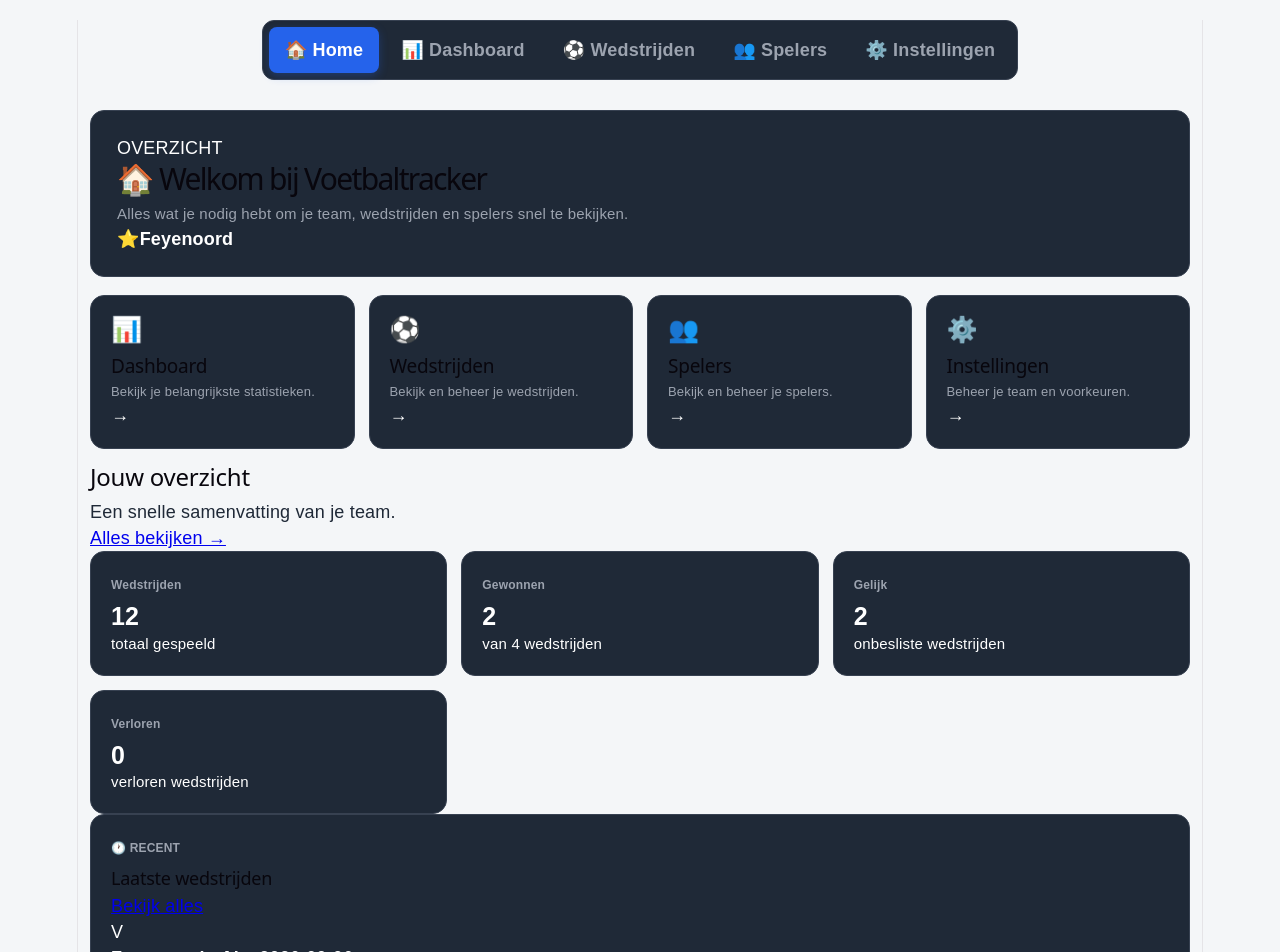
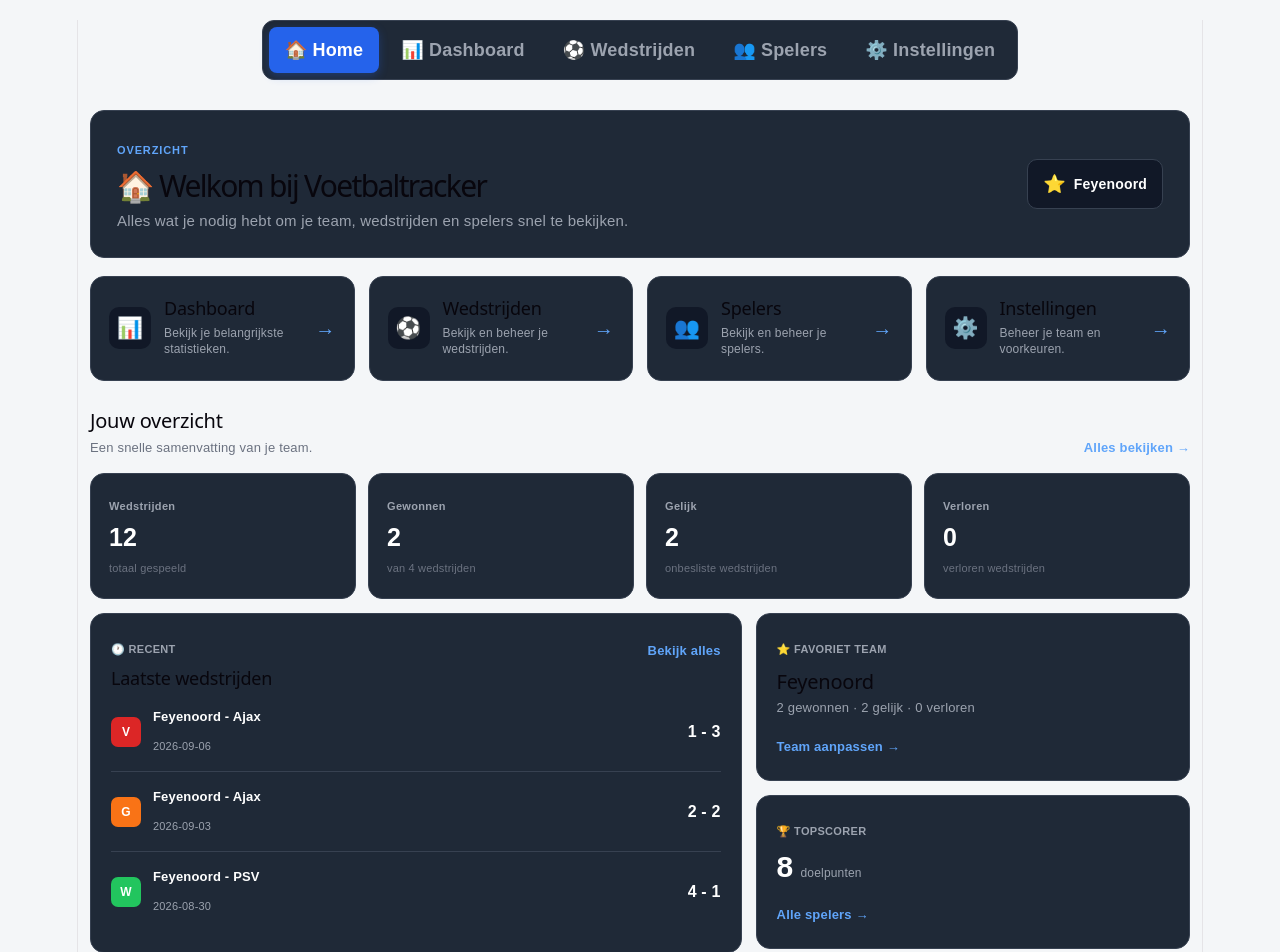
Before and after one commit to Ryan050409/simpel-design, a React (Vite) app: page / in a window 1280 px wide. Shown: the top 952 px of the page. Built offline with nearby package versions, Linux system fonts and the light colour scheme.

Commit message:
Homepagina styling uitbreiden en gebruiksvriendelijker maken

```diff
--- a/src/App.css
+++ b/src/App.css
@@ -202,6 +202,10 @@ nav a.active {
 }
 
 .home-page-header {
+  display: flex;
+  align-items: center;
+  justify-content: space-between;
+  gap: 25px;
   max-width: 1100px;
   margin: 0 auto 18px;
   padding: 24px 26px;
@@ -213,28 +217,58 @@ nav a.active {
 }
 
 .home-page-header h1 {
-  margin: 0 0 6px;
+  margin: 5px 0 6px;
   font-size: 30px;
 }
 
 .home-page-header p {
   margin: 0;
+  max-width: 700px;
   color: #9ca3af;
   font-size: 15px;
   line-height: 1.5;
+}
+
+.home-page-welcome-label {
+  color: #60a5fa;
+  font-size: 11px;
+  font-weight: 700;
+  letter-spacing: 0.08em;
+}
+
+.home-page-team-badge {
+  display: flex;
+  align-items: center;
+  gap: 8px;
+  flex-shrink: 0;
+  padding: 11px 15px;
+  background: #111827;
+  border: 1px solid #374151;
+  border-radius: 10px;
+  color: white;
+}
+
+.home-page-team-badge span {
+  font-size: 18px;
+}
+
+.home-page-team-badge strong {
+  font-size: 14px;
 }
 
 .home-page-links {
   display: grid;
   grid-template-columns: repeat(4, minmax(0, 1fr));
   gap: 14px;
-  margin-bottom: 14px;
+  margin-bottom: 28px;
 }
 
 .home-page-card {
-  display: block;
-  min-height: 135px;
-  padding: 20px;
+  display: flex;
+  align-items: center;
+  gap: 13px;
+  min-height: 105px;
+  padding: 18px;
   background: #1f2937;
   color: white;
   border: 1px solid #374151;
@@ -252,46 +286,105 @@ nav a.active {
   box-shadow: 0 7px 18px rgba(0, 0, 0, 0.15);
 }
 
-.home-page-card span {
-  font-size: 25px;
+.home-page-card > span {
+  display: flex;
+  align-items: center;
+  justify-content: center;
+  flex-shrink: 0;
+  width: 42px;
+  height: 42px;
+  border-radius: 10px;
+  background: #111827;
+  font-size: 21px;
+}
+
+.home-page-card div {
+  min-width: 0;
+  flex: 1;
 }
 
 .home-page-card h2 {
-  margin: 10px 0 5px;
-  font-size: 19px;
-}
-
-.home-page-card p,
-.home-page-panel p {
+  margin: 0 0 5px;
+  font-size: 18px;
+}
+
+.home-page-card p {
   margin: 0;
   color: #9ca3af;
+  font-size: 12px;
+  line-height: 1.4;
+}
+
+.home-page-card-arrow {
+  flex-shrink: 0;
+  color: #60a5fa;
+  font-size: 20px;
+}
+
+.home-page-section-title {
+  display: flex;
+  align-items: flex-end;
+  justify-content: space-between;
+  gap: 20px;
+  margin-bottom: 12px;
+}
+
+.home-page-section-title h2 {
+  margin: 0 0 3px;
+  font-size: 20px;
+}
+
+.home-page-section-title p {
+  margin: 0;
+  color: #6b7280;
   font-size: 13px;
-  line-height: 1.5;
-}
-
-.home-page-info {
-  margin-top: 14px;
+}
+
+.home-page-section-title a,
+.home-page-panel-heading a,
+.home-page-panel a,
+.home-page-latest a {
+  color: #60a5fa;
+  font-size: 13px;
+  font-weight: 600;
+  text-decoration: none;
+}
+
+.home-page-section-title a:hover,
+.home-page-panel-heading a:hover,
+.home-page-panel a:hover,
+.home-page-latest a:hover {
+  color: #93c5fd;
 }
 
 .home-page-stats {
   display: grid;
-  grid-template-columns: repeat(3, minmax(0, 1fr));
-  gap: 14px;
+  grid-template-columns: repeat(4, minmax(0, 1fr));
+  gap: 12px;
 }
 
 .home-page-stat {
-  padding: 18px 20px;
+  padding: 17px 18px;
   background: #1f2937;
   color: white;
   border: 1px solid #374151;
   border-radius: 14px;
+  transition:
+    transform 0.2s ease,
+    border-color 0.2s ease;
+}
+
+.home-page-stat:hover {
+  transform: translateY(-2px);
+  border-color: #2563eb;
 }
 
 .home-page-stat span,
 .home-page-panel-label {
   color: #9ca3af;
-  font-size: 12px;
-  font-weight: 600;
+  font-size: 11px;
+  font-weight: 700;
+  letter-spacing: 0.03em;
 }
 
 .home-page-stat strong {
@@ -300,16 +393,23 @@ nav a.active {
   font-size: 25px;
 }
 
-.home-page-bottom {
+.home-page-stat small {
+  display: block;
+  margin-top: 4px;
+  color: #6b7280;
+  font-size: 11px;
+}
+
+.home-page-content-grid {
   display: grid;
-  grid-template-columns: 1fr 1.5fr;
+  grid-template-columns: 1.5fr 1fr;
   gap: 14px;
   margin-top: 14px;
 }
 
 .home-page-panel {
   min-width: 0;
-  padding: 18px 20px;
+  padding: 20px;
   background: #1f2937;
   color: white;
   border: 1px solid #374151;
@@ -317,37 +417,260 @@ nav a.active {
   text-align: left;
 }
 
-.home-page-panel h2 {
+.home-page-panel-heading {
+  display: flex;
+  align-items: flex-start;
+  justify-content: space-between;
+  gap: 15px;
+  margin-bottom: 15px;
+}
+
+.home-page-panel-heading h2 {
+  margin: 6px 0 0;
+  font-size: 18px;
+}
+
+.home-page-panel-heading a {
+  flex-shrink: 0;
+  margin-top: 4px;
+}
+
+.home-page-match-list {
+  display: flex;
+  flex-direction: column;
+}
+
+.home-page-match {
+  display: flex;
+  align-items: center;
+  gap: 12px;
+  padding: 12px 0;
+  border-top: 1px solid #374151;
+}
+
+.home-page-match:first-child {
+  border-top: none;
+  padding-top: 0;
+}
+
+.home-page-result {
+  display: flex;
+  align-items: center;
+  justify-content: center;
+  flex-shrink: 0;
+  width: 30px;
+  height: 30px;
+  border-radius: 7px;
+  color: white;
+  font-size: 12px;
+  font-weight: 700;
+}
+
+.home-page-result.result-w {
+  background: #22c55e;
+}
+
+.home-page-result.result-g {
+  background: #f97316;
+}
+
+.home-page-result.result-v {
+  background: #dc2626;
+}
+
+.home-page-match-info {
+  min-width: 0;
+  flex: 1;
+}
+
+.home-page-match-info strong {
+  display: block;
+  overflow: hidden;
+  color: white;
+  font-size: 13px;
+  text-overflow: ellipsis;
+  white-space: nowrap;
+}
+
+.home-page-match-info span {
+  display: block;
+  margin-top: 3px;
+  color: #9ca3af;
+  font-size: 11px;
+}
+
+.home-page-match-score {
+  flex-shrink: 0;
+  font-size: 16px;
+}
+
+.home-page-side-column {
+  display: flex;
+  flex-direction: column;
+  gap: 14px;
+}
+
+.home-page-team-panel h2,
+.home-page-top-player h2 {
+  margin: 8px 0 5px;
+  font-size: 20px;
+}
+
+.home-page-team-panel p,
+.home-page-top-player p {
+  margin: 0 0 14px;
+  color: #9ca3af;
+  font-size: 13px;
+  line-height: 1.5;
+}
+
+.home-page-top-player-stats {
+  display: flex;
+  align-items: baseline;
+  gap: 7px;
+  margin: 10px 0 14px;
+}
+
+.home-page-top-player-stats strong {
+  font-size: 30px;
+}
+
+.home-page-top-player-stats span {
+  color: #9ca3af;
+  font-size: 12px;
+}
+
+.home-page-empty,
+.home-page-empty-small {
+  text-align: center;
+  color: #9ca3af;
+}
+
+.home-page-empty {
+  padding: 25px 10px 10px;
+}
+
+.home-page-empty span {
+  font-size: 25px;
+}
+
+.home-page-empty p,
+.home-page-empty-small p {
+  margin: 8px 0 10px;
+  font-size: 13px;
+}
+
+.home-page-latest {
+  display: flex;
+  align-items: center;
+  justify-content: space-between;
+  gap: 20px;
+  margin-top: 14px;
+  padding: 18px 20px;
+  background: #1f2937;
+  color: white;
+  border: 1px solid #374151;
+  border-radius: 14px;
+}
+
+.home-page-latest h2 {
   margin: 7px 0 4px;
   font-size: 18px;
   word-break: break-word;
 }
 
+.home-page-latest p {
+  margin: 0;
+  color: #9ca3af;
+  font-size: 12px;
+}
+
+.home-page-latest a {
+  flex-shrink: 0;
+}
+
 @media (max-width: 900px) {
   .home-page-links {
     grid-template-columns: repeat(2, minmax(0, 1fr));
   }
+
+  .home-page-stats {
+    grid-template-columns: repeat(2, minmax(0, 1fr));
+  }
+
+  .home-page-content-grid {
+    grid-template-columns: 1fr;
+  }
 }
 
 @media (max-width: 768px) {
   .home-page-header {
-    padding: 24px 20px;
+    align-items: flex-start;
+    flex-direction: column;
+    padding: 22px 20px;
   }
 
   .home-page-header h1 {
     font-size: 26px;
   }
 
-  .home-page-links,
-  .home-page-stats,
-  .home-page-bottom {
+  .home-page-team-badge {
+    width: 100%;
+  }
+
+  .home-page-links {
     grid-template-columns: 1fr;
-  }
-
-  .home-page-card,
+    gap: 10px;
+    margin-bottom: 24px;
+  }
+
+  .home-page-card {
+    min-height: 88px;
+  }
+
+  .home-page-section-title {
+    align-items: flex-start;
+    flex-direction: column;
+    gap: 5px;
+  }
+
+  .home-page-stats {
+    grid-template-columns: repeat(2, minmax(0, 1fr));
+    gap: 10px;
+  }
+
   .home-page-panel,
   .home-page-stat {
-    padding: 18px;
+    padding: 17px;
+  }
+
+  .home-page-latest {
+    align-items: flex-start;
+    flex-direction: column;
+  }
+
+  .home-page-latest a {
+    width: 100%;
+    padding-top: 10px;
+    border-top: 1px solid #374151;
+  }
+}
+
+@media (max-width: 450px) {
+  .home-page-stats {
+    grid-template-columns: 1fr 1fr;
+  }
+
+  .home-page-stat {
+    padding: 15px;
+  }
+
+  .home-page-stat strong {
+    font-size: 22px;
+  }
+
+  .home-page-card {
+    padding: 15px;
   }
 }
 
```
